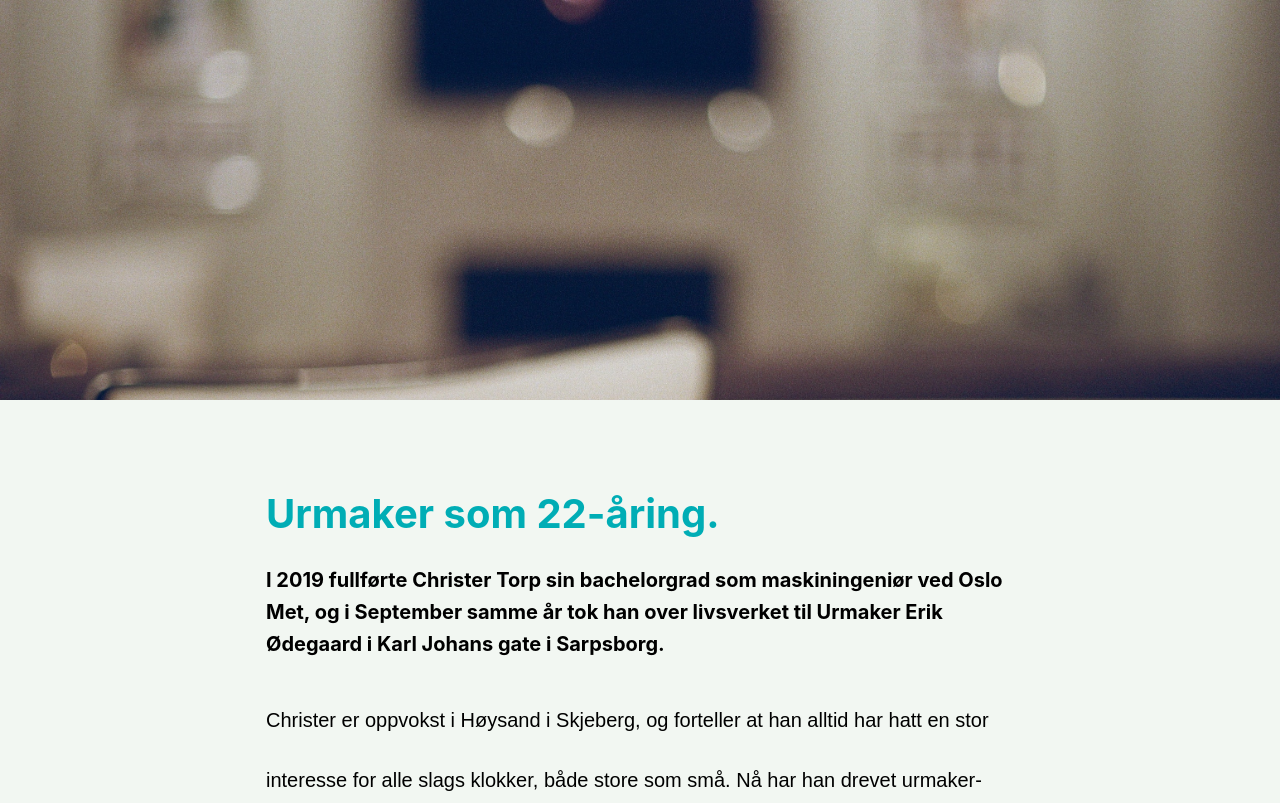
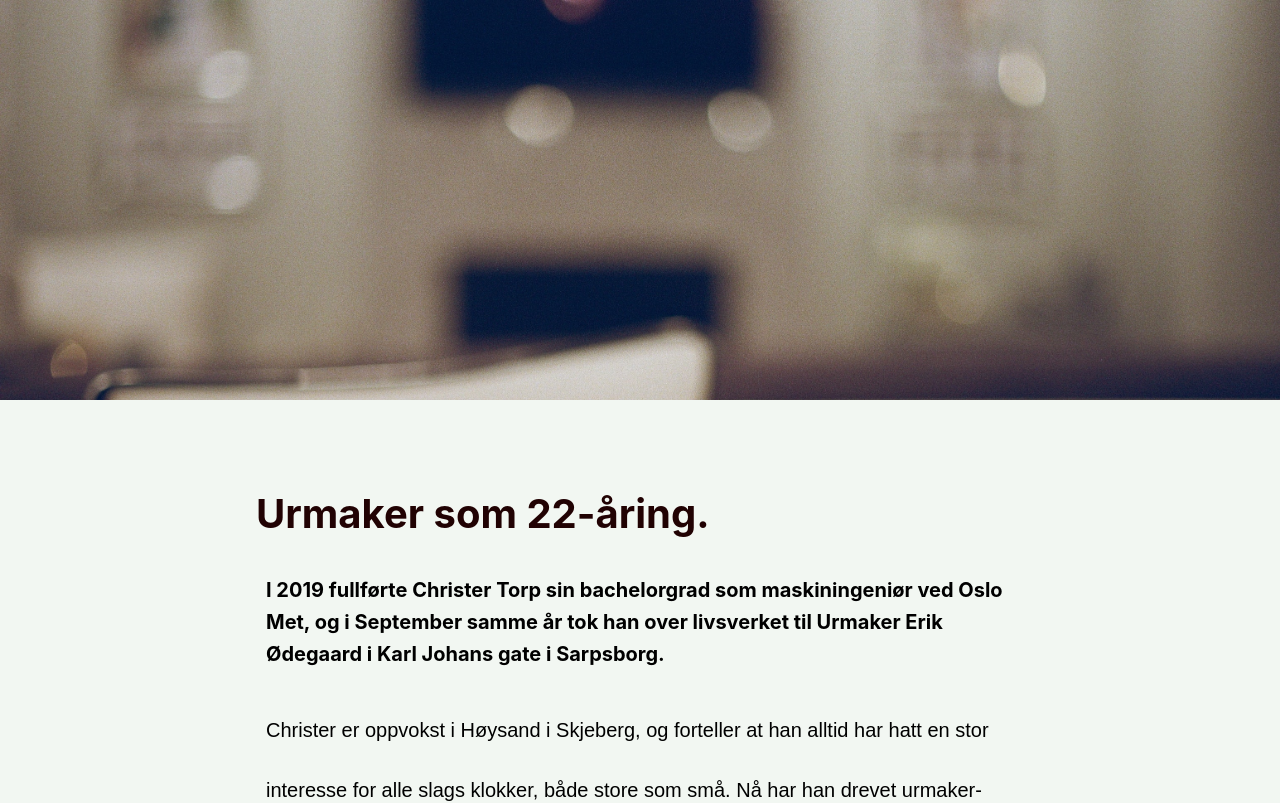
Before and after one commit to linnsafie/kommu1, a JavaScript app in the folder project/client/: page / in a window 1280 px wide. Shown: the top 803 px of the page. Built offline with nearby package versions, Linux system fonts and the light colour scheme.

Commit message:
basic artikkel uten bilder

```diff
--- a/project/client/src/components/Artikkeltittel.js
+++ b/project/client/src/components/Artikkeltittel.js
@@ -4,8 +4,8 @@ const StyledH1 = styled.h1`
   font-size: 4rem;
   font-weight: bold;
   margin: 2rem 0 1rem 0;
-  color: #00adb5;
-  padding: 1rem 1rem;
+  color: #210203;
+  padding: 1rem 0 2rem;
 `;
 
 const Artikkeltittel = ({ title }) => <StyledH1>{title}</StyledH1>;
```
